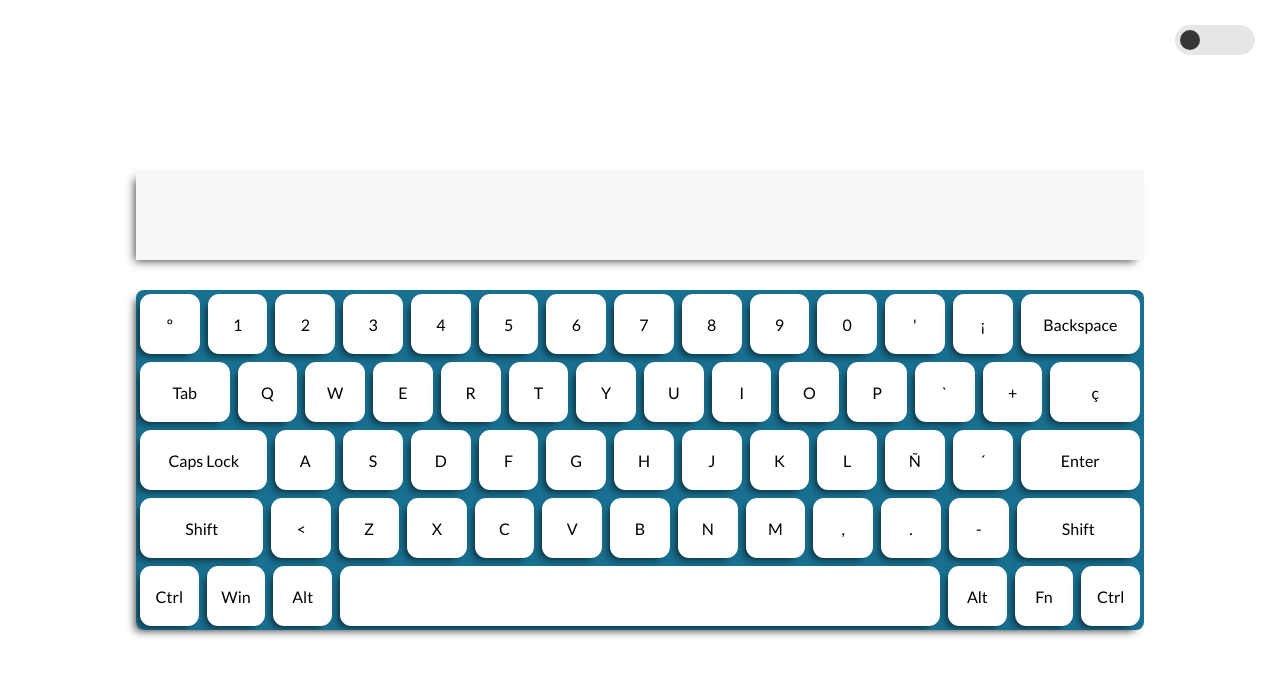
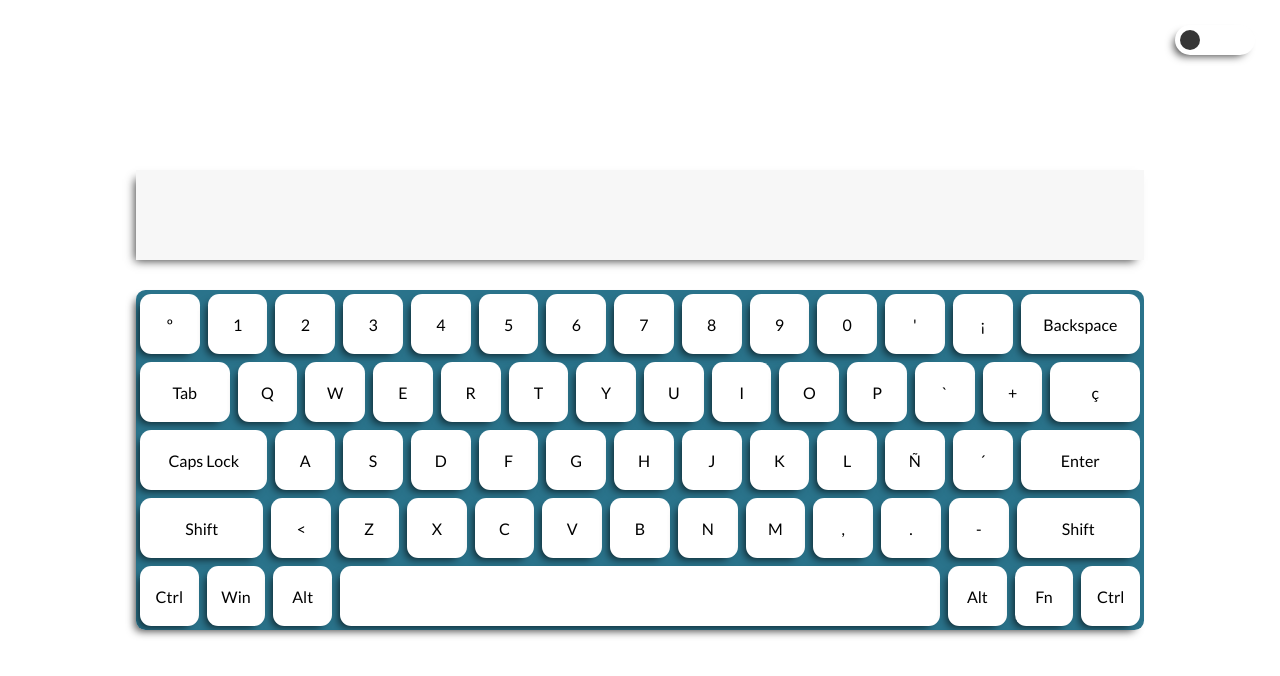
Before and after one commit to isma2697/teclado, a plain HTML site: page index.html in a window 1280 px wide. Drawn offline with Linux system fonts and the light colour scheme.

Commit message:
cambios x.1

```diff
--- a/script.js
+++ b/script.js
@@ -113,12 +113,16 @@ class Teclado {
      */
     nightMode() {
         this.night_mode.addEventListener('click', () => {
+
+            // Toggle the class 'active' on the toggle circle, body, night mode button, keyboard wrapper,
             this.toggle_circle.classList.toggle('active');
             this.body.classList.toggle('active');
             this.night_mode.classList.toggle('active');
             this.keyboard_wrapp.classList.toggle('active');
             this.text_input.classList.toggle('active');
             this.change_color.classList.toggle('active');
+
+            //chage the mode of the keyboard
             for (let i = 0; i < this.keys.length; i++) {
                 this.keys[i].classList.toggle('keys_night')
             }
@@ -146,13 +150,10 @@ class Teclado {
         setInterval(() => {
             let randomColor = getRandomInt(0, 16777215).toString(16);
             this.keyboard_lights.style.background = "#" + randomColor;
-            this.keyboard_lights.style.transition = "all 1s";
+            this.keyboard_lights.style.transition = "all 1.6s";
         }
             , 1000);
     }
-
-
-
 
     /**
      * It adds an event listener to each key on the keyboard, and when a key is pressed, it adds the
@@ -224,7 +225,6 @@ class Teclado {
             })
         }
     }
-
 }
 
 /* Creating a new instance of the Teclado class and calling the init method on it. */
--- a/style.css
+++ b/style.css
@@ -24,7 +24,7 @@ body {
     max-width: 1008px;
     width: 100%;
     background-color: #e7e7e7;
-    border-radius: 0.5em;
+    border-radius: 0.6em;
     box-shadow: -5px 5px 9px -4px rgba(0,0,0,0.75);
     overflow: hidden;
     position: relative;
@@ -121,7 +121,7 @@ body.active {
 .night_mode {
     width: 80px;
     height: 30px;
-    background-color: #e6e6e6;
+    background-color: #ffffff;
     position: absolute;
     right: 25px;
     top: 25px;
@@ -129,11 +129,14 @@ body.active {
     display: flex;
     align-items: center;
     cursor: pointer;
+    box-shadow: -5px 5px 9px -4px rgba(0,0,0,0.75);
     transition: .2s;
 }
 
+
 .night_mode.active {
     background-color: #222222;
+    box-shadow: -5px 5px 9px -4px rgba(212, 211, 211, 0.75);
 }
 
 .toggle_circle {
```
